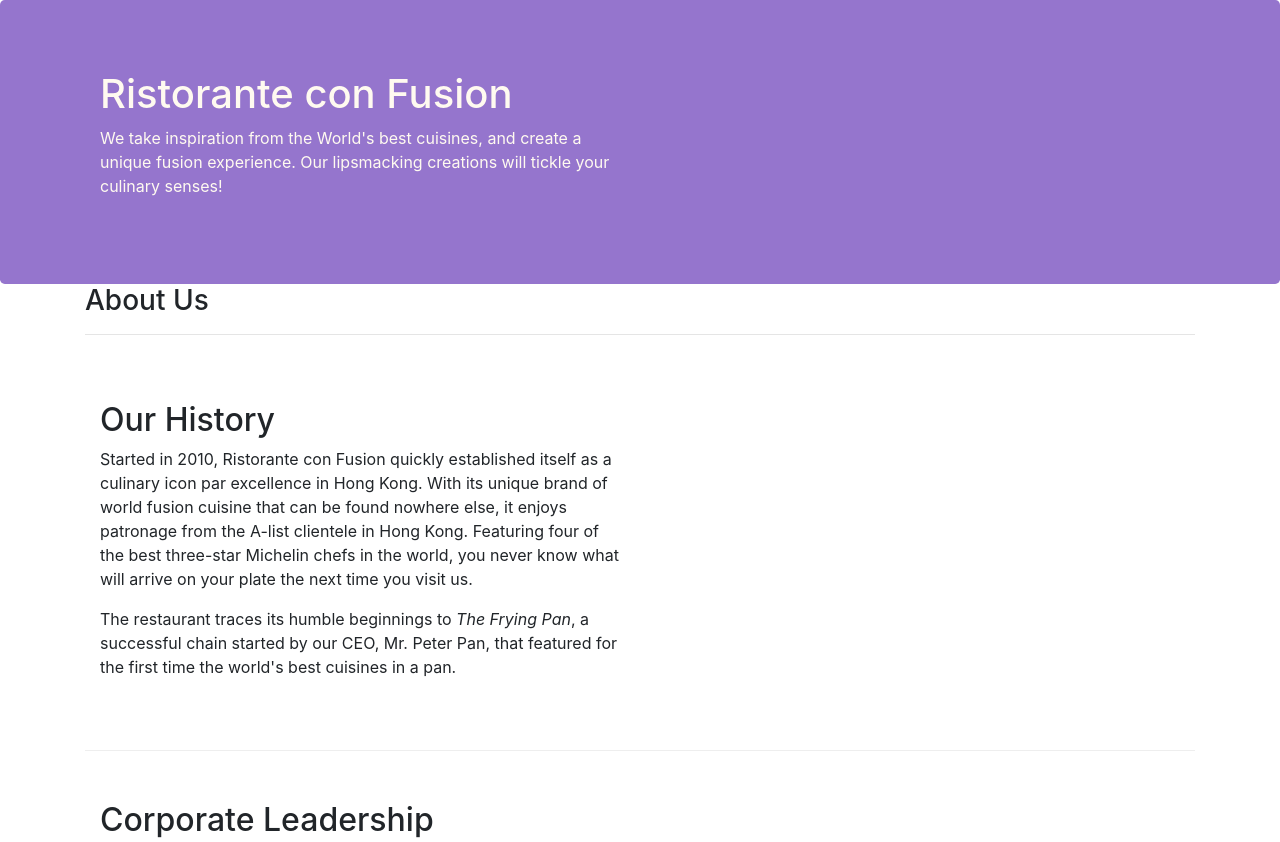
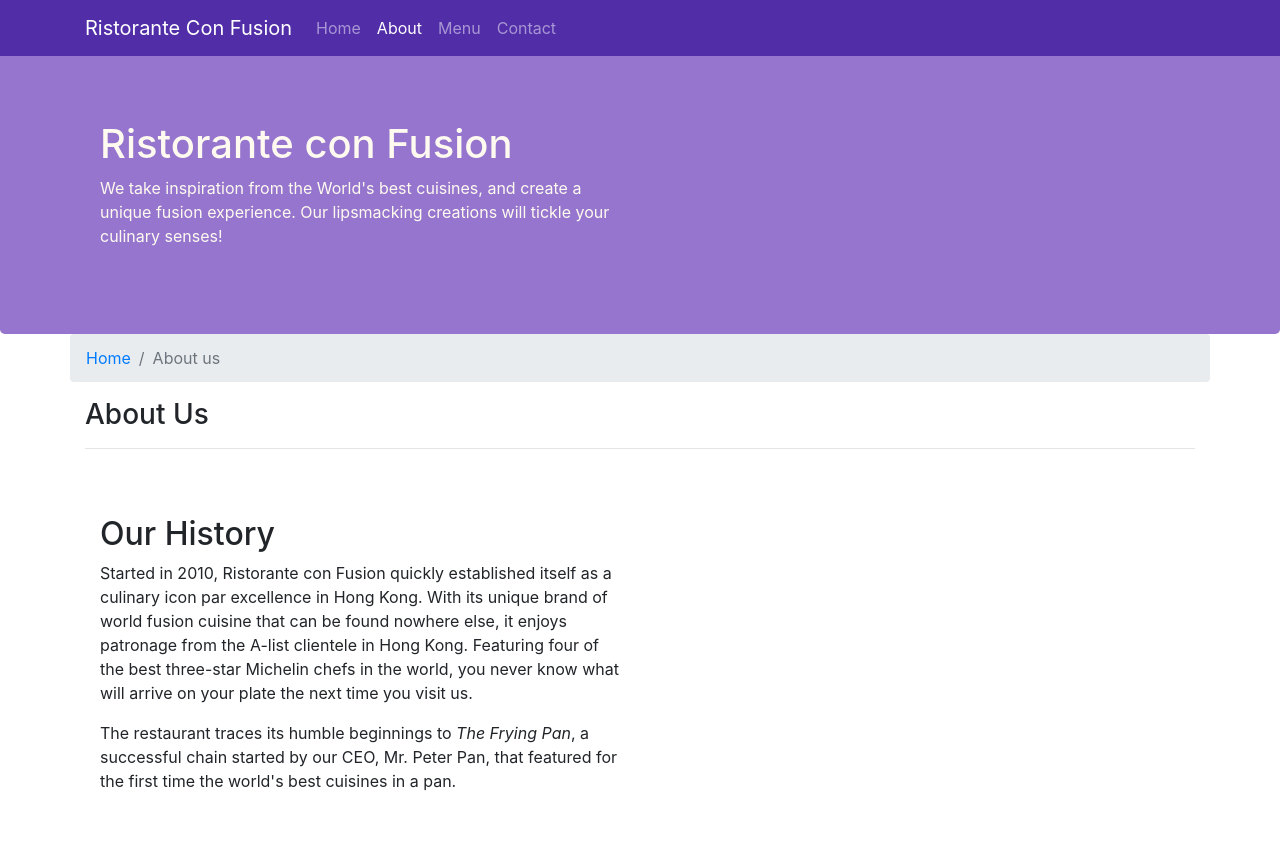
Before and after one commit to thecr7guy2/conFusion, a website: page Bootstrap4/conFusion/aboutus.html in a window 1280 px wide. Shown: the top 842 px of the page. Drawn offline with nearby package versions, Linux system fonts and the light colour scheme.

Commit message:
navbar and breadcrumbs

```diff
--- a/Bootstrap4/conFusion/aboutus.html
+++ b/Bootstrap4/conFusion/aboutus.html
@@ -16,6 +16,34 @@
 
 <body>
 
+        <nav class="navbar navbar-dark navbar-expand-sm fixed-top">
+        <div class="container">
+            <button class="navbar-toggler" type="button" data-target="#navbars" data-toggle="collapse" >
+                <span class="navbar-toggler-icon"></span>
+            </button>
+            <a class="navbar-brand " href="#">Ristorante Con Fusion</a>
+            <div class="collapse navbar-collapse" id="navbars">
+            <ul class="navbar-nav mr-auto">
+                <li class="nav-item">
+                        <a href="./index.html" class="nav-link">Home</a>
+                </li>
+                <li class="nav-item  active">
+                        <a href="#" class="nav-link">About</a>
+                </li>
+                <li class="nav-item">
+                        <a href="#" class="nav-link">Menu</a>
+                </li>
+                <li class="nav-item">
+                        <a href="#" class="nav-link">Contact</a>
+                </li>
+
+
+            </ul>
+        </div>
+
+        </div>
+    </nav>
+
     <header class="jumbotron">
         <div class="container">
             <div class="row row-header">
@@ -31,6 +59,10 @@
 
     <div class="container">
         <div class="row">
+            <ol class="col-12 breadcrumb">
+                <li class="breadcrumb-item"><a href="./index.html">Home</a></li>
+                <li class="breadcrumb-item active">About us</li>
+            </ol>
             <div class="col-12">
                <h3>About Us</h3>
                <hr>
@@ -70,7 +102,7 @@
                 <div class="col-4 offset-1 col-sm-2">
                     <h5>Links</h5>
                     <ul class="list-unstyled">
-                        <li><a href="#">Home</a></li>
+                        <li><a href="./index.html">Home</a></li>
                         <li><a href="#">About</a></li>
                         <li><a href="#">Menu</a></li>
                         <li><a href="#">Contact</a></li>
--- a/Bootstrap4/conFusion/css/styles.css
+++ b/Bootstrap4/conFusion/css/styles.css
@@ -29,3 +29,14 @@ address{
     margin:0px;
     color:#0f0f0f;
 }
+
+
+body{
+    padding: 50px 0px 0px 0px;
+    z-index: 0;
+}
+
+.navbar-dark
+{
+    background-color: #512DA8;
+}
```
Also changed, not shown: Bootstrap4/conFusion/index.html (+29 -1 lines), Bootstrap4/conFusion/notes.txt (+25 -0 lines), 4 other files.
